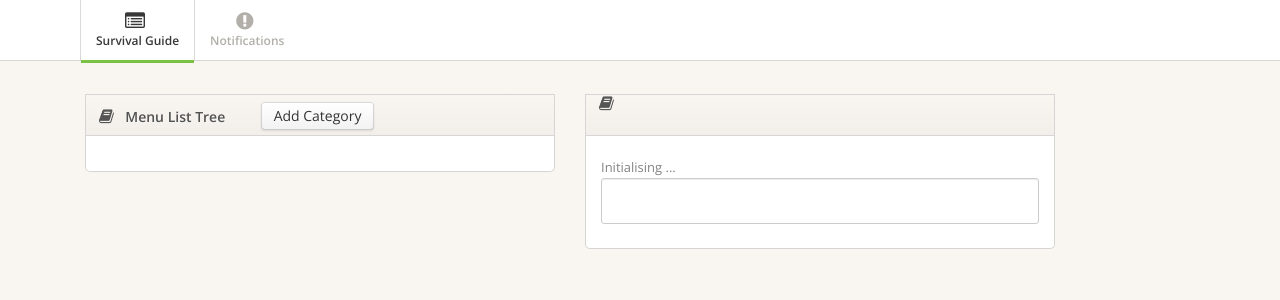
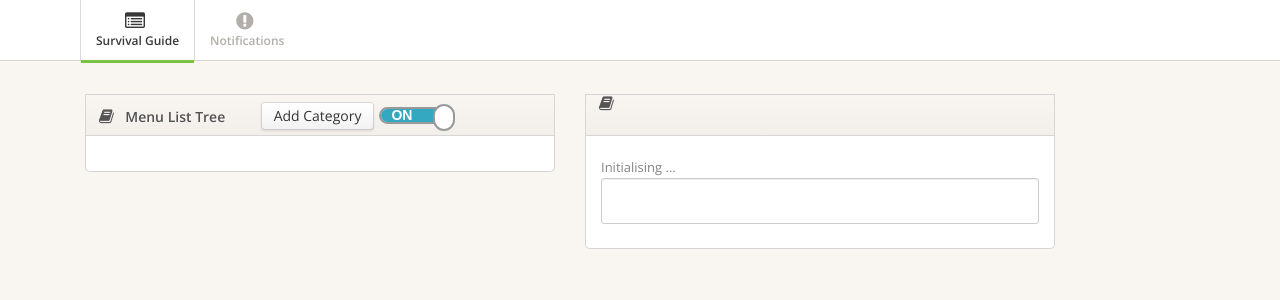
Before and after one commit to donatienthorez/survivalGuide, a PHP site: page /guide.php in a window 1280 px wide. Shown: the part 59-359 px from the top of the page. Run offline with PHP 8.4, Linux system fonts and the light colour scheme; the visitor is signed in with stand-in values (Sample User, id 1); data that the repository does not hold is empty; some libraries are stand-ins or nearby versions.

Commit message:
Add the activate/desactivate guide button.

```diff
--- /dev/null
+++ b/css/custom.css
@@ -0,0 +1,49 @@
+.onoffswitch {
+    position: absolute;
+    margin-top:12px;
+    margin-left:5px;
+    display:inline-block;
+    -webkit-user-select:none; -moz-user-select:none; -ms-user-select: none;
+}
+.onoffswitch-checkbox {
+    display: none;
+}
+.onoffswitch-label {
+    display: block; overflow: hidden; cursor: pointer;
+    border: 2px solid #999999; border-radius: 20px;
+}
+.onoffswitch-inner {
+    display: block; width: 200%; margin-left: -100%;
+    -moz-transition: margin 0.3s ease-in 0s; -webkit-transition: margin 0.3s ease-in 0s;
+    -o-transition: margin 0.3s ease-in 0s; transition: margin 0.3s ease-in 0s;
+}
+.onoffswitch-inner:before, .onoffswitch-inner:after {
+    display: block; float: left; width: 50%; height: 13px; padding: 0; line-height: 13px;
+    font-size: 14px; color: white; font-family: Trebuchet, Arial, sans-serif; font-weight: bold;
+    -moz-box-sizing: border-box; -webkit-box-sizing: border-box; box-sizing: border-box;
+}
+.onoffswitch-inner:before {
+    content: "ON";
+    padding-left: 10px;
+    background-color: #34A7C1; color: #FFFFFF;
+}
+.onoffswitch-inner:after {
+    content: "OFF";
+    padding-right: 10px;
+    background-color: #EEEEEE; color: #999999;
+    text-align: right;
+}
+.onoffswitch-switch {
+    display: block; width: 18px; margin: -2.5px;
+    background: #FFFFFF;
+    border: 2px solid #999999; border-radius: 20px;
+    position: absolute; top: 0; bottom: 0;
+    -moz-transition: all 0.3s ease-in 0s; -webkit-transition: all 0.3s ease-in 0s;
+    -o-transition: all 0.3s ease-in 0s; transition: all 0.3s ease-in 0s;
+}
+.onoffswitch-checkbox:checked + .onoffswitch-label .onoffswitch-inner {
+    margin-left: 0;
+}
+.onoffswitch-checkbox:checked + .onoffswitch-label .onoffswitch-switch {
+    right: 0px;
+}
--- a/guide.php
+++ b/guide.php
@@ -22,6 +22,7 @@ include 'includes/connection/session.php';
 		<link href="css/pages/dashboard.css" rel="stylesheet">
 
 		<link href="css/style.css" rel="stylesheet">
+        <link href="css/custom.css" rel="stylesheet">
 
         <script src="bower_components/jquery/dist/jquery.min.js"></script>
 		<script src="js/jquery-1.7.2.min.js"></script>
@@ -60,6 +61,15 @@ include 'includes/connection/session.php';
                             <span>
                                 <a href="#Add" role="button" data-toggle="modal" style="margin-bottom : 15px;">
                                 <button type="button" class="btn btn-default">Add Category</button></a>
+                            </span>
+                            <span>
+                                <div class="onoffswitch">
+                                    <input type="checkbox" name="onoffswitch" class="onoffswitch-checkbox" id="myonoffswitch" ng-model="confirmed" ng-change="changeGuideStatus(confirmed)" checked>
+                                    <label class="onoffswitch-label" for="myonoffswitch">
+                                        <span class="onoffswitch-inner"></span>
+                                        <span class="onoffswitch-switch"></span>
+                                    </label>
+                                </div>
                             </span>
                         </div>
                         <div class="widget-content">
--- /dev/null
+++ b/includes/entities/Guide.php
@@ -0,0 +1,32 @@
+<?php
+
+class Guide{
+
+    public $code_section;
+    public $status;
+
+    const STATUS_ON = 'ON';
+    const STATUS_OFF = 'OFF';
+
+    public function __toString()
+    {
+        return $this->code_section;
+    }
+
+    function Guide($code_section,$status = self::STATUS_OFF)
+    {
+
+        $this->code_section=$code_section;
+        $this->status = $status;
+    }
+
+    public function activateGuide()
+    {
+        $this->status = self::STATUS_ON;
+    }
+
+    public function desactivateGuide()
+    {
+        $this->status = self::STATUS_OFF;
+    }
+}
--- a/js/angularApp/controllers.js
+++ b/js/angularApp/controllers.js
@@ -18,6 +18,17 @@ myAdminApp.controller("categoriesController" ,function ($scope, Categories) {
             $scope.getCategorie($scope.categories[0].id);
         }
     });
+
+    $scope.changeGuideStatus = function (confirmed)
+    {
+        if(confirmed){
+            Categories.changeStatus('ON').success(function(){});
+        }
+        else
+        {
+            Categories.changeStatus('OFF').success(function(){});
+        }
+    }
 
     $scope.$on("ckeditor.ready", function( event ) {
                 $scope.isReady = true;
--- a/js/angularApp/services.js
+++ b/js/angularApp/services.js
@@ -5,8 +5,10 @@ myAdminApp.service("Categories",function ($http) {
         fetch : function() {
             return $http.get("/rest/getCategories.php");
         },
+       changeStatus : function(status){
+            return $http.get("/rest/changeStatusGuide.php", {params: {status: status}});
+       },
        del : function(id) {
-           console.log(id);
            return $http.get("/rest/deleteCategory.php", {params: {id: id}});
        }
     };
--- a/rest/getCategories.php
+++ b/rest/getCategories.php
@@ -5,13 +5,23 @@
 	include '../includes/database/Database.php';
 	include '../includes/entities/Category.php';
 	include '../includes/model/CategoryModel.php';
+    include '../includes/entities/Guide.php';
+    include '../includes/model/GuideModel.php';
 
-	if(isset($_SESSION['username']) && (isset($_SESSION['code_section']) || isset($_GET['code_section']))) {
-		$db = new Database("../includes/database/config.xml");
-		$cs = new CategoryModel($db);
+    $db = new Database("../includes/database/config.xml");
+    $cs = new CategoryModel($db);
+    $gm = new GuideModel($db);
 
-        (isset($_GET['code_section'])) ? $array = $cs->getCategories($_GET['code_section']) : $array = $cs->getCategories($_SESSION['code_section']);
+    $code_section = (isset($_GET['code_section'])) ?  $_GET['code_section'] : $_SESSION['code_section'];
 
-		$json = json_encode($array);
-		echo $json;
-	}
+	if((isset($_GET['code_section']) && $gm->isActivated($code_section)) ||  (isset($_SESSION['username']) && isset($_SESSION['code_section']))) {
+        $array = $cs->getCategories($code_section);
+    }
+    else
+    {
+        $array=array();
+        $array['categories'] = $array;
+    }
+
+    $json = json_encode($array);
+    echo $json;
```
Also changed, not shown: includes/connection/login_galaxy.php (+10 -5 lines), includes/model/GuideModel.php (added, +75 -0 lines), rest/changeStatusGuide.php (added, +21 -0 lines), sql/database.sql (+10 -0 lines).
